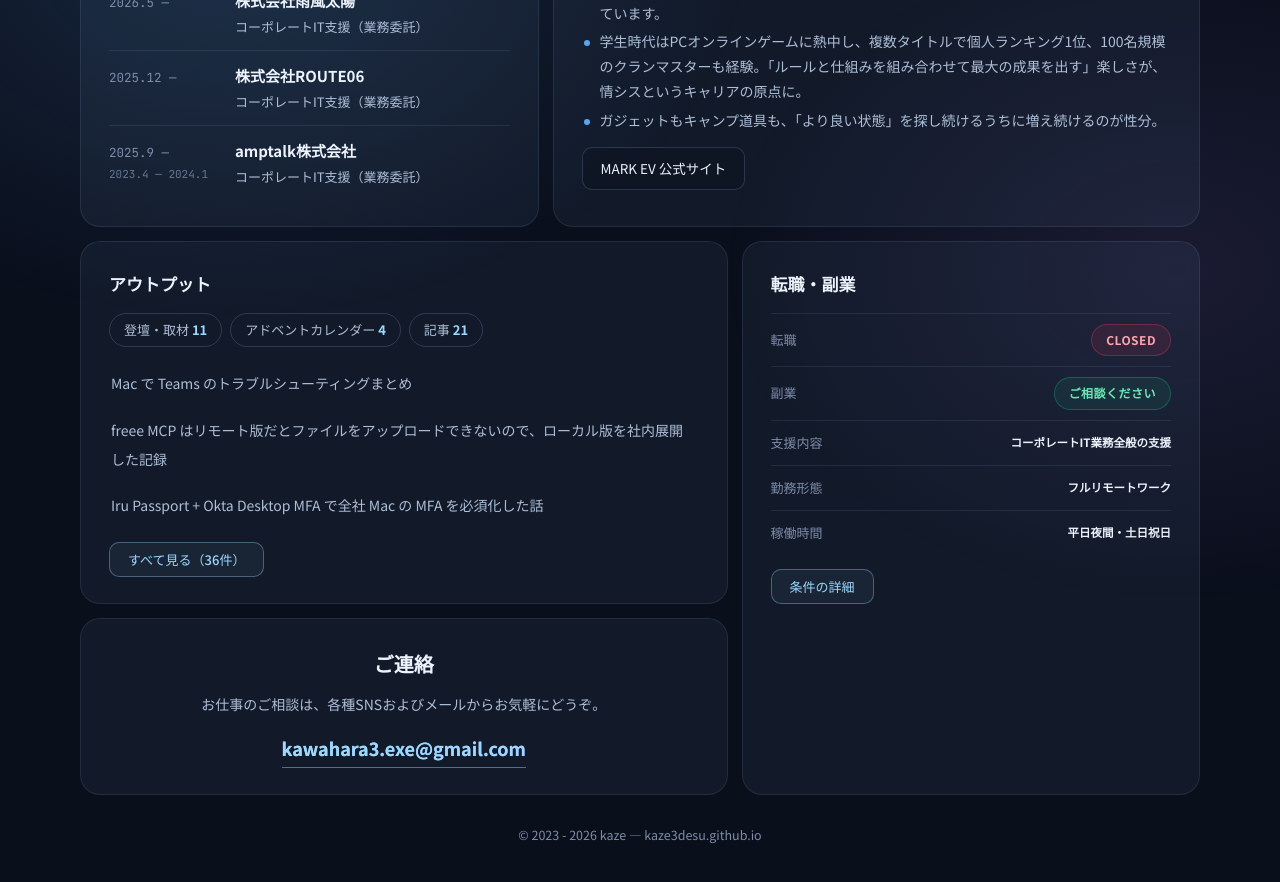
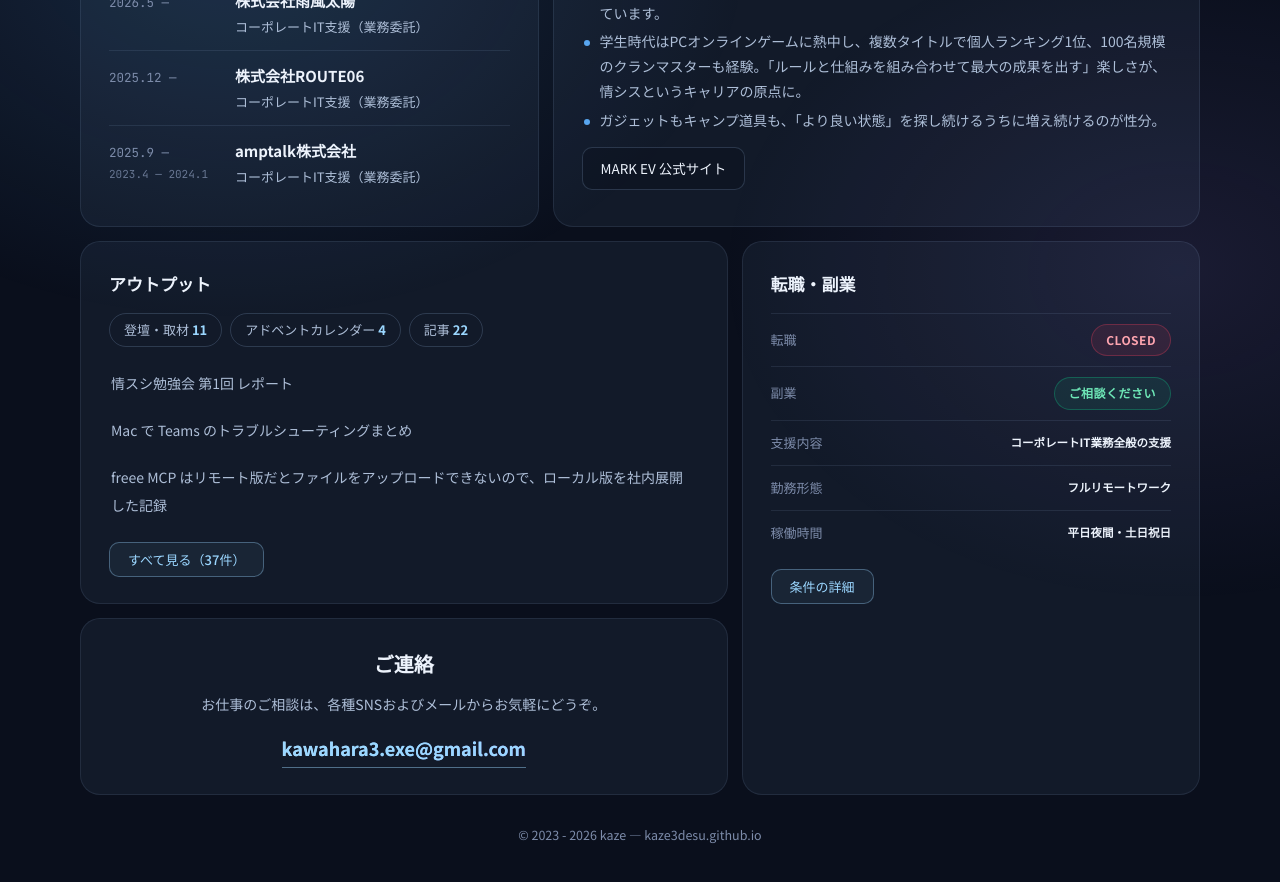
Before and after one commit to kaze3desu/kaze3desu.github.io, a Jekyll site: the page built from index.html, in a window 1280 px wide and 900 px high, scrolled down 1327 px. Shown: the top 882 px of the window. Built offline with Jekyll 4.4.1, drawn with Linux system fonts in a browser that asks for light colours.

Commit message:
記事に「情スシ勉強会 第1回 レポート」を追加
Co-Authored-By: Claude Opus 5.5 <noreply@anthropic.com>
Claude-Session: https://claude.ai/code/session_0118r2y3DhmFgc1hfq5Z6q6g

```diff
--- a/_data/outputs.yml
+++ b/_data/outputs.yml
@@ -36,6 +36,8 @@
       url: https://adventar.org/calendars/7756
 - section: 記事
   items:
+    - title: "情スシ勉強会 第1回 レポート"
+      url: https://note.com/kaze3desu/n/nce6915d38f8f
     - title: "Mac で Teams のトラブルシューティングまとめ"
       url: https://note.com/kaze3desu/n/n2f241956c7f3
     - title: "freee MCP はリモート版だとファイルをアップロードできないので、ローカル版を社内展開した記録"
```
